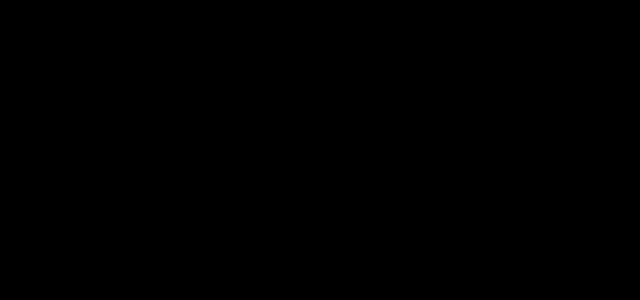
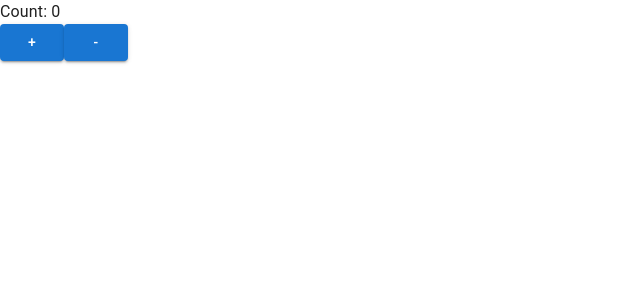
Before and after one commit to VasilisStromatias/Job-Application-Tracker, a React (Vite) app: page / in a window 1280 px wide. Shown: the top 300 px of the page, without its empty margins (0-640 px from the left). Built offline with nearby package versions, Linux system fonts and the light colour scheme.

Commit message:
Install and initialize Zustand as state management tool

```diff
--- a/src/App.tsx
+++ b/src/App.tsx
@@ -1,5 +1,19 @@
-export default function App(): JSX.Element {
-  return (
-    <div style={{ minHeight: '100vh', background: 'black' }} />
+import { Button } from "@mui/material";
+import { useHomeStore } from "./store";
+
+const App = () => {
+
+  const count = useHomeStore((state) => state.count);
+  const increment = useHomeStore((state) => state.increment);
+  const decrement = useHomeStore((state) => state.decrement);
+
+  return(
+    <>
+      <h1>Count: {count}</h1>
+      <Button variant="contained" onClick={increment}>+</Button>
+      <Button variant="contained" onClick={decrement}>-</Button>
+    </>
   )
 }
+
+export default App;
--- /dev/null
+++ b/src/store.ts
@@ -0,0 +1,13 @@
+import  {create} from "zustand"
+
+type HomeStore = {
+    count: number
+    increment: () => void
+    decrement: () => void
+}
+
+export const useHomeStore = create<HomeStore>((set) => ({
+    count: 0,
+    increment: () => set((state) => ({count: state.count + 1})),
+    decrement: () => set((state) => ({count: state.count - 1}))
+}));
```
Also changed, not shown: package.json (+5 -4 lines), 2 other files (tests, documents, lock files or other folders).
